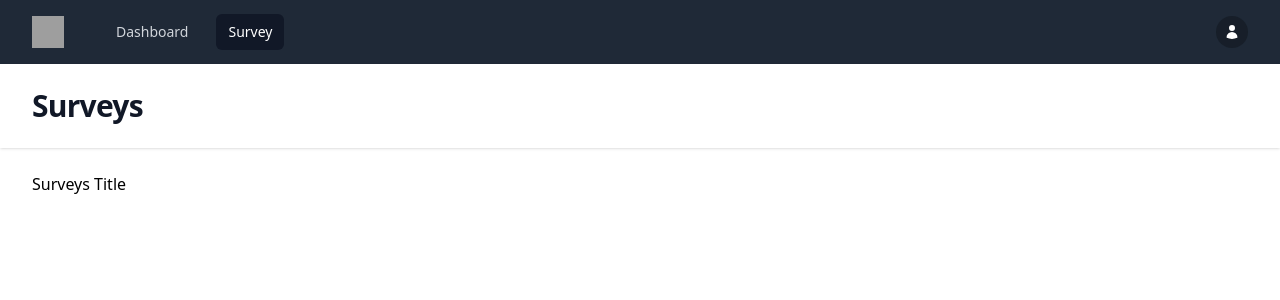
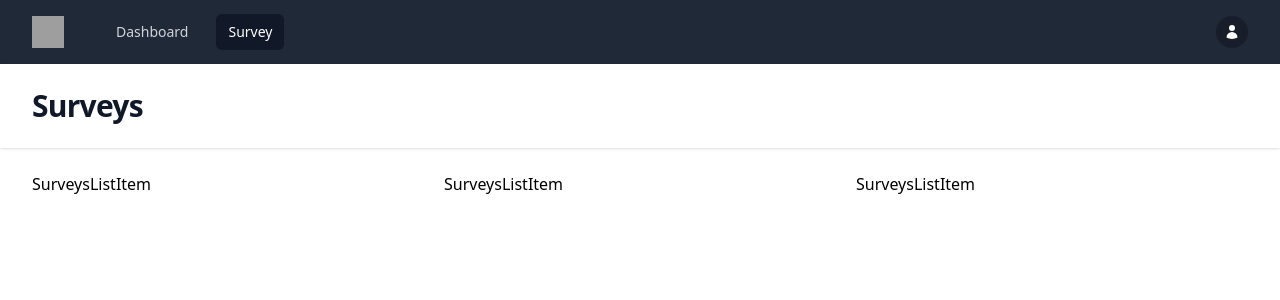
Before and after one commit to sohrab-jan/Survey, a React app in the folder react/: page /surveys in a window 1280 px wide. Shown: the top 300 px of the page. Built offline with nearby package versions, Linux system fonts and the light colour scheme; grey boxes are pictures that could not be loaded; the HTML template or start-up script is replaced by a standard one.

Commit message:
add surveys lists

```diff
--- /dev/null
+++ b/react/src/components/SurveysListItem.jsx
@@ -0,0 +1,5 @@
+import React from 'react';
+
+export  default function SurveysListItem(survey){
+    return (<div>SurveysListItem</div>)
+}
--- a/react/src/contexts/ContextProvider.jsx
+++ b/react/src/contexts/ContextProvider.jsx
@@ -3,9 +3,179 @@
 const StateContext = createContext({
     currentUser:{},
     userToken:null,
+    surveys:[],
     setCurrentUser:()=>{},
     setUserToken:()=>{},
 });
+
+const tmpSurveys = [
+    {
+        "id": 1,
+        "image_url": "https:\/\/api.yoursurveys.xyz\/images\/vJutXzn02CDwdOyh.png",
+        "title": "TheCodeholic YouTube channel",
+        "slug": "thecodeholic-youtube-channel",
+        "status": true,
+        "description": "My name is Zura.<br>I am Web Developer with 9+ years of experience, free educational content creator, CTO, Lecturer and father of two wonderful daughters.<br><br>The purpose of the channel is to share my several years of experience with beginner developers.<br>Teach them what I know and make my experience as a lesson for others.",
+        "created_at": "2022-01-07 13:23:41",
+        "updated_at": "2022-01-18 16:34:19",
+        "expire_date": "2022-01-23",
+        "questions": [
+            {
+                "id": 15,
+                "type": "text",
+                "question": "From which country are you?",
+                "description": null
+            },
+            {
+                "id": 16,
+                "type": "checkbox",
+                "question": "Which language videos do you want to see on my channel?",
+                "description": "Lorem ipsum dolor sit amet, consectetur adipisicing elit. Assumenda cumque earum eos esse est ex facilis, iure laboriosam maiores neque nesciunt nulla placeat praesentium quae quos ratione, recusandae totam velit!",
+                "data": {
+                    "options": [
+                        {
+                            "uuid": "8ee03188-9e7e-44e5-9176-7574c0beec6f",
+                            "text": "JavaScript"
+                        },
+                        {
+                            "uuid": "fe9497f2-8f05-4c82-9586-26e36736fa9e",
+                            "text": "PHP"
+                        },
+                        {
+                            "uuid": "db0f194c-d32d-4e19-929e-08f7b4e2bcc0",
+                            "text": "HTML + CSS"
+                        },
+                        {
+                            "uuid": "93273c4c-ac8f-432e-b847-e467df64ab9c",
+                            "text": "All of the above"
+                        },
+                        {
+                            "uuid": "d54818a7-ad7e-4b69-9287-16a8dc50a6cb",
+                            "text": "Everything Zura thinks will be good"
+                        }
+                    ]
+                }
+            },
+            {
+                "id": 17,
+                "type": "select",
+                "question": "Which PHP framework videos do you want to see on my channel?",
+                "description": "Lorem ipsum dolor sit amet, consectetur adipisicing elit. Assumenda cumque earum eos esse est ex facilis, iure laboriosam maiores neque nesciunt nulla placeat praesentium quae quos ratione, recusandae totam velit!",
+                "data": {
+                    "options": [
+                        {
+                            "uuid": "fb907cfe-b7a1-4b24-86fb-03f9c44aa710",
+                            "text": "Laravel"
+                        },
+                        {
+                            "uuid": "e2629262-93ca-4a7a-8129-19c765664a04",
+                            "text": "Yii2"
+                        },
+                        {
+                            "uuid": "9a11a425-d9fe-4fe9-86af-bb814e3d9271",
+                            "text": "Codeigniter"
+                        },
+                        {
+                            "uuid": "484268b1-d3aa-47f8-a185-356ed48e50fe",
+                            "text": "Symfony"
+                        }
+                    ]
+                }
+            },
+            {
+                "id": 18,
+                "type": "radio",
+                "question": "Which Laravel Framework do you love most?",
+                "description": "Lorem ipsum dolor sit amet, consectetur adipisicing elit. Assumenda cumque earum eos esse est ex facilis, iure laboriosam maiores neque nesciunt nulla placeat praesentium quae quos ratione, recusandae totam velit!",
+                "data": {
+                    "options": [
+                        {
+                            "uuid": "c02e50e6-5ebf-4344-9822-baa16502dbdb",
+                            "text": "Laravel 5"
+                        },
+                        {
+                            "uuid": "90a15aae-ef4c-4d04-aa05-8e840d4a2ded",
+                            "text": "Laravel 6"
+                        },
+                        {
+                            "uuid": "93c64532-c1eb-4bfd-bd00-ab51cafdee78",
+                            "text": "Laravel 7"
+                        },
+                        {
+                            "uuid": "51f6a704-7a86-47a4-9b2d-72bb026a3371",
+                            "text": "Laravel 8"
+                        }
+                    ]
+                }
+            },
+            {
+                "id": 19,
+                "type": "checkbox",
+                "question": "What type of projects do you want to see on my channel built with Laravel?",
+                "description": "Lorem ipsum dolor sit amet, consectetur adipisicing elit. Assumenda cumque earum eos esse est ex facilis, iure laboriosam maiores neque nesciunt nulla placeat praesentium quae quos ratione, recusandae totam velit!",
+                "data": {
+                    "options": [
+                        {
+                            "uuid": "c5519ab0-3282-4758-a34b-506052bf1342",
+                            "text": "REST API"
+                        },
+                        {
+                            "uuid": "dfbbc0af-8fff-44ae-be36-e85270041729",
+                            "text": "E-commerce"
+                        },
+                        {
+                            "uuid": "6940c122-505f-4d9d-a103-472f923fad94",
+                            "text": "Real Estate"
+                        },
+                        {
+                            "uuid": "2b3c12a4-8f3c-4276-ae59-4e9d55e849be",
+                            "text": "All of the above"
+                        }
+                    ]
+                }
+            },
+            {
+                "id": 22,
+                "type": "textarea",
+                "question": "What do you think about TheCodeholic channel?",
+                "description": "Write your honest opinion. Everything is anonymous.",
+                "data": []
+            },
+            {
+                "id": 23,
+                "type": "text",
+                "question": "Which channel is your favorite one?",
+                "description": null,
+                "data": []
+            }
+        ]
+    },
+    {
+        "id": 2,
+        "image_url": "https:\/\/api.yoursurveys.xyz\/images\/gjIHElz4aKrL0nT0.png",
+        "title": "React",
+        "slug": "react",
+        "status": true,
+        "description": "React makes it painless to create interactive UIs. Design simple views for each state in your application, and React will efficiently update and render just the right components when your data changes.",
+        "created_at": "2022-01-07 08:50:40",
+        "updated_at": "2022-01-07 13:37:37",
+        "expire_date": "2022-02-01",
+        "questions": []
+    },
+    {
+        "id": 3,
+        "image_url": "https:\/\/api.yoursurveys.xyz\/images\/WPfzo0g66huUYYwR.png",
+        "title": "Laravel 9",
+        "slug": "laravel-9",
+        "status": true,
+        "description": "Laravel is a web application framework with expressive, elegant syntax. We\u2019ve already laid the foundation \u2014 freeing you to create without sweating the small things.",
+        "created_at": "2022-01-07 13:28:56",
+        "updated_at": "2022-01-07 13:28:56",
+        "expire_date": "2022-01-20",
+        "questions": []
+    },
+]
+
 export const ContextProvider = ({children})=>{
     const [currentUser,setCurrentUser] = useState({
         name: "Tom Cook",
@@ -13,7 +183,8 @@
         imageUrl:
             "https://images.unsplash.com/photo-1472099645785-5658abf4ff4e?ixlib=rb-1.2.1&ixid=eyJhcHBfaWQiOjEyMDd9&auto=format&fit=facearea&facepad=2&w=256&h=256&q=80",
     });
-    const [userToken,setUserToken] = useState(2);
+    const [userToken,setUserToken] = useState(1);
+    const [surveys,setSurveys] = useState(tmpSurveys);
 
    return(
        <StateContext.Provider value={{
@@ -21,6 +192,7 @@
            setCurrentUser,
            userToken,
            setUserToken,
+           surveys,
        }}>
            {children}
        </StateContext.Provider>
--- a/react/src/views/Surveys.jsx
+++ b/react/src/views/Surveys.jsx
@@ -1,9 +1,16 @@
 import PageComponent from '../components/PageComponent';
+import SurveysListItem from '../components/SurveysListItem';
+import {useStateContext} from "../contexts/ContextProvider";
 
-export default function Dashboard() {
+export default function Surveys() {
+    const {surveys} =useStateContext();
     return (
         <PageComponent title="Surveys">
-            Surveys Title
+            <div className="grid grid-cols-1 gap-5 sm:grid-cols-2 md:grid-cols-3" >
+                {surveys.map(survey => (
+                    <SurveysListItem survey={survey}  key={survey.id}/>
+                ))}
+            </div>
         </PageComponent>
     );
 }
```
